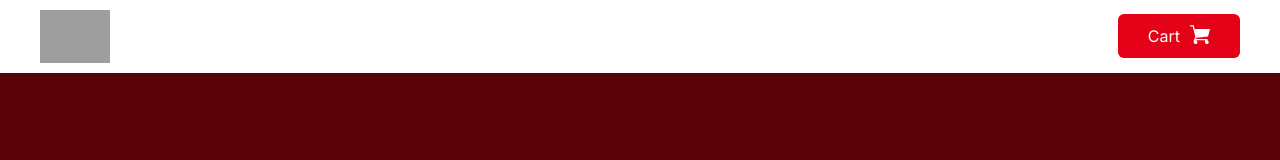
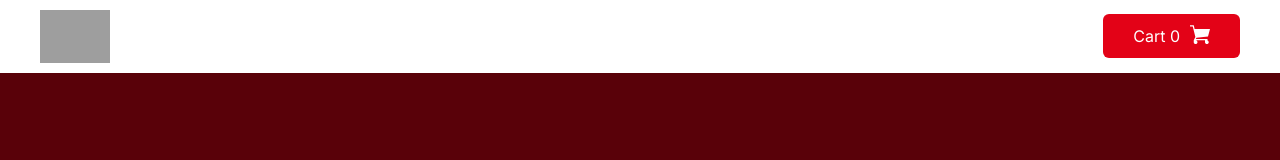
Before and after one commit to prerna-uprikar/dil-foods, a Next.js app: page / in a window 1280 px wide. Shown: the top 160 px of the page. Built offline with nearby package versions, Linux system fonts and the light colour scheme; grey boxes are pictures that could not be loaded.

Commit message:
cart functionality added

```diff
--- a/src/app/[id]/page.js
+++ b/src/app/[id]/page.js
@@ -3,6 +3,7 @@ import { useEffect, useState } from "react";
 import itemsData from "../../utils/JSON/items.json";
 import Header from "../components/header/Header";
 import Image from "next/image";
+import { CartProvider } from "../components/context/CartContext";
 
 export default function ProductDetailPage({ params }) {
   const { id } = params;
@@ -16,7 +17,7 @@ export default function ProductDetailPage({ params }) {
   }, [id]);
 
   return (
-    <div>
+    <CartProvider>
       <Header />
       <div className="itemsDetailCard">
         <h1 className="text-center font-[600] text-[30px]">
@@ -35,6 +36,6 @@ export default function ProductDetailPage({ params }) {
           </div>
         </div>
       </div>
-    </div>
+    </CartProvider>
   );
 }
--- /dev/null
+++ b/src/app/components/context/CartContext.js
@@ -0,0 +1,20 @@
+"use client"
+import React, { createContext, useContext, useState } from 'react';
+
+const CartContext = createContext();
+
+
+const CartProvider = ({ children }) => {
+    const [count, setCount] = useState(0);
+    const [cartItem, setCartItem] = useState([]);
+
+
+    return (
+        <CartContext.Provider value={{ count, setCount, cartItem, setCartItem }}>
+            {children}
+        </CartContext.Provider>
+    );
+
+};
+
+export { CartProvider, CartContext };
--- a/src/app/components/header/Header.js
+++ b/src/app/components/header/Header.js
@@ -1,9 +1,13 @@
-import React from "react";
+"use client"
+import React, { useContext } from "react";
 import CartIcon from "@/assets/Cart";
 import styles from "./Header.module.scss";
 import Image from "next/image";
+import { CartContext } from "../context/CartContext";
 
 export default function Header() {
+
+  const { count } = useContext(CartContext)
   return (
     <header>
       <div
@@ -18,7 +22,7 @@ export default function Header() {
           title="Cart"
           className="bg-[#e30217] text-white px-[30px] py-[10px] flex gap-[10px] rounded-[6px]"
         >
-          Cart
+          Cart {count}
           <CartIcon />
         </button>
       </div>
--- a/src/app/components/productSection/ProductSection.js
+++ b/src/app/components/productSection/ProductSection.js
@@ -1,10 +1,13 @@
-import React from "react";
+"use client"
+import React, { useContext } from "react";
 import Image from "next/image";
 import styles from "./ProductSection.module.scss";
 import itemsData from "../../../utils/JSON/items.json";
 import Link from "next/link";
+import { CartContext } from "../context/CartContext";
 
 export default function ProductSection() {
+  const { count, setCount } = useContext(CartContext);
   return (
     <section className="my-[40px]" id="products">
       <h1 className="text-[28px] lg:text-[40px] text-[#590109] text-center mt-[40px] mb-[60px]">
@@ -12,19 +15,23 @@ export default function ProductSection() {
       </h1>
       <div className="flex flex-wrap justify-center gap-[60px]">
         {itemsData.map((item) => (
-          <Link href={`/${item.id}`} key={item.id} className={`${styles.productCard} cursor-pointer`}>
-            <Image
-              src={item.image}
-              height={300}
-              width={300}
-              alt={item.name}
-            />
+          <Link
+            href={`/${item.id}`}
+            key={item.id}
+            className={`${styles.productCard} cursor-pointer`}
+          >
+            <Image src={item.image} height={300} width={300} alt={item.name} />
             <h2 className="text-center pt-[10px] text-[18px] font-[500]">
               {item.name}
             </h2>
             <div className="flex justify-between p-[20px]">
               <span className="text-green">Rs. {item.price}</span>
-              <span className="border border-[#e30217] text-[#e30217] px-[10px] cursor-pointer rounded-[6px]">
+              <span
+                className="border border-[#e30217] text-[#e30217] px-[10px] cursor-pointer rounded-[6px]"
+                onClick={() => {
+                  setCount(count + 1);
+                }}
+              >
                 Add
               </span>
             </div>
--- a/src/app/page.js
+++ b/src/app/page.js
@@ -1,13 +1,14 @@
+import { CartProvider } from "./components/context/CartContext";
 import Header from "./components/header/Header";
 import Hero from "./components/heroSection/Hero";
 import ProductSection from "./components/productSection/ProductSection";
 
 export default function Home() {
   return (
-    <>
+    <CartProvider>
       <Header />
       <Hero />
       <ProductSection />
-    </>
+    </CartProvider>
   );
 }
```
